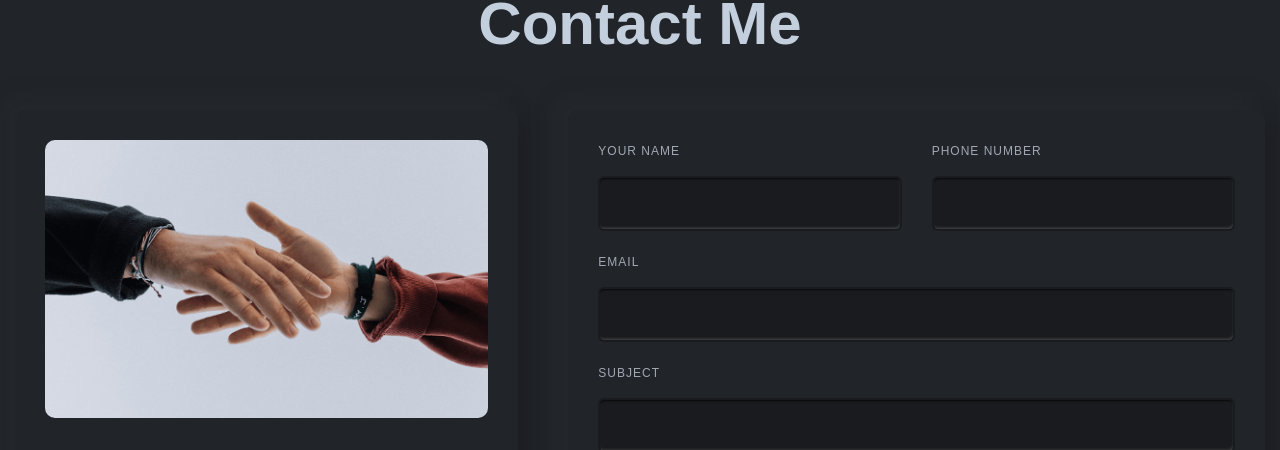
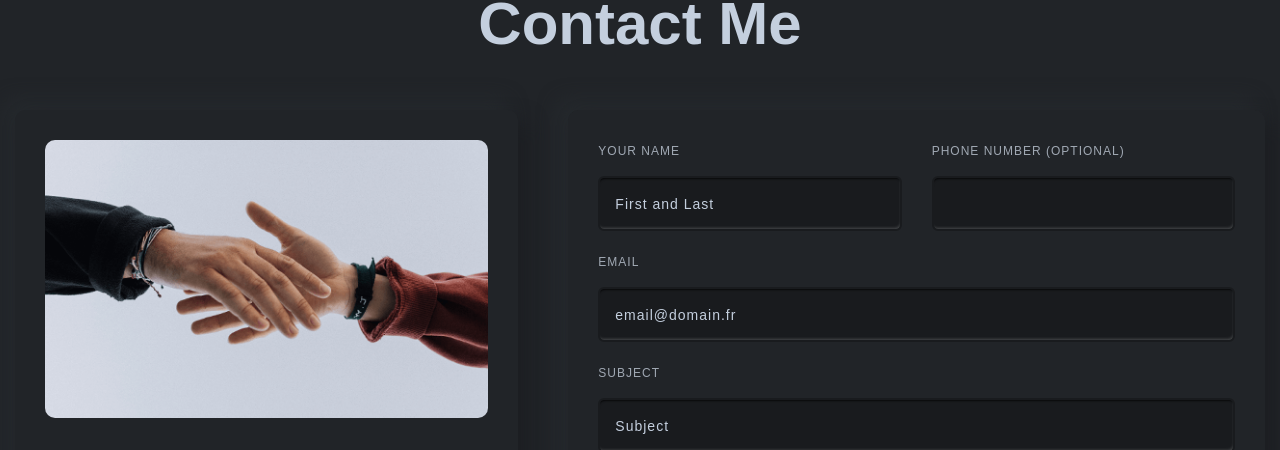
Before and after one commit to julieniut/julieniut.github.io, a plain HTML site: page index.html in a window 1280 px wide. Shown: the part 3237-3687 px from the top of the page. Drawn offline with Linux system fonts and the light colour scheme.

Commit message:
SEND MAIL
use formspree

```diff
--- a/index.html
+++ b/index.html
@@ -574,51 +574,48 @@
                     <div data-aos-delay="600" class="col-lg-7 contact-input">
                         <div class="contact-form-wrapper">
                             <div class="introduce">
-
-                                <form class="rnt-contact-form rwt-dynamic-form row" id="contact-form" method="POST" action="mail.php">
-
+                                <form id="fs-frm" name="complaint-form" accept-charset="utf-8" action="https://formspree.io/f/xnqewjnd" method="post">
+                                    <div class="row">
                                         <div class="col-lg-6">
                                             <div class="form-group">
-                                            <label for="contact-name">Your Name</label>
-                                            <input class="form-control form-control-lg" name="contact-name" id="contact-name" type="text">
+                                                <label for="full-name">Your Name</label>
+                                                <input type="text" name="name" id="contact-name" class="form-control form-control-lg" placeholder="First and Last" required="">
                                             </div>
                                         </div>
-
                                         <div class="col-lg-6">
                                             <div class="form-group">
-                                            <label for="contact-phone">Phone Number</label>
-                                            <input class="form-control" name="contact-phone" id="contact-phone" type="text">
+                                                <label for="contact-phone">Phone Number (Optional)</label>
+                                                <input type="text" name="telephone" id="contact-phone" class="form-control" placeholder="">
                                             </div>
                                         </div>
-
                                         <div class="col-lg-12">
                                             <div class="form-group">
                                                 <label for="contact-email">Email</label>
-                                            <input class="form-control form-control-sm" id="contact-email" name="contact-email" type="email">
+                                                <input type="email" name="_replyto" id="contact-email" class="form-control form-control-sm" placeholder="email@domain.fr" required="">
                                             </div>
                                         </div>
-
                                         <div class="col-lg-12">
                                             <div class="form-group">
-                                            <label for="subject">subject</label>
-                                            <input class="form-control form-control-sm" id="subject" name="subject" type="text">
+                                                <label for="subject">Subject</label>
+                                                <input type="text" name="_subject" id="subject" class="form-control form-control-sm" placeholder="Subject">
                                             </div>
                                         </div>
-
                                         <div class="col-lg-12">
                                             <div class="form-group">
                                                 <label for="contact-message">Your Message</label>
-                                            <textarea name="contact-message" id="contact-message" cols="30" rows="10"></textarea>
+                                                <textarea name="complaint" id="contact-message" rows="10" placeholder="" required=""></textarea>
                                             </div>
                                         </div>
-
                                         <div class="col-lg-12">
-                                        <button name="submit" type="submit" id="submit" class="rn-btn">
+                                            <button type="submit" id="submit" class="rn-btn">
                                                 <span>SEND MESSAGE</span>
                                                 <i data-feather="arrow-right"></i>
                                             </button>
                                         </div>
+                                    </div>
                                 </form>
+                            </div>
+                        </div>
                     </div>
                         </div>
                     </div>
```
Lines whose indentation alone changed are shown as unchanged.
